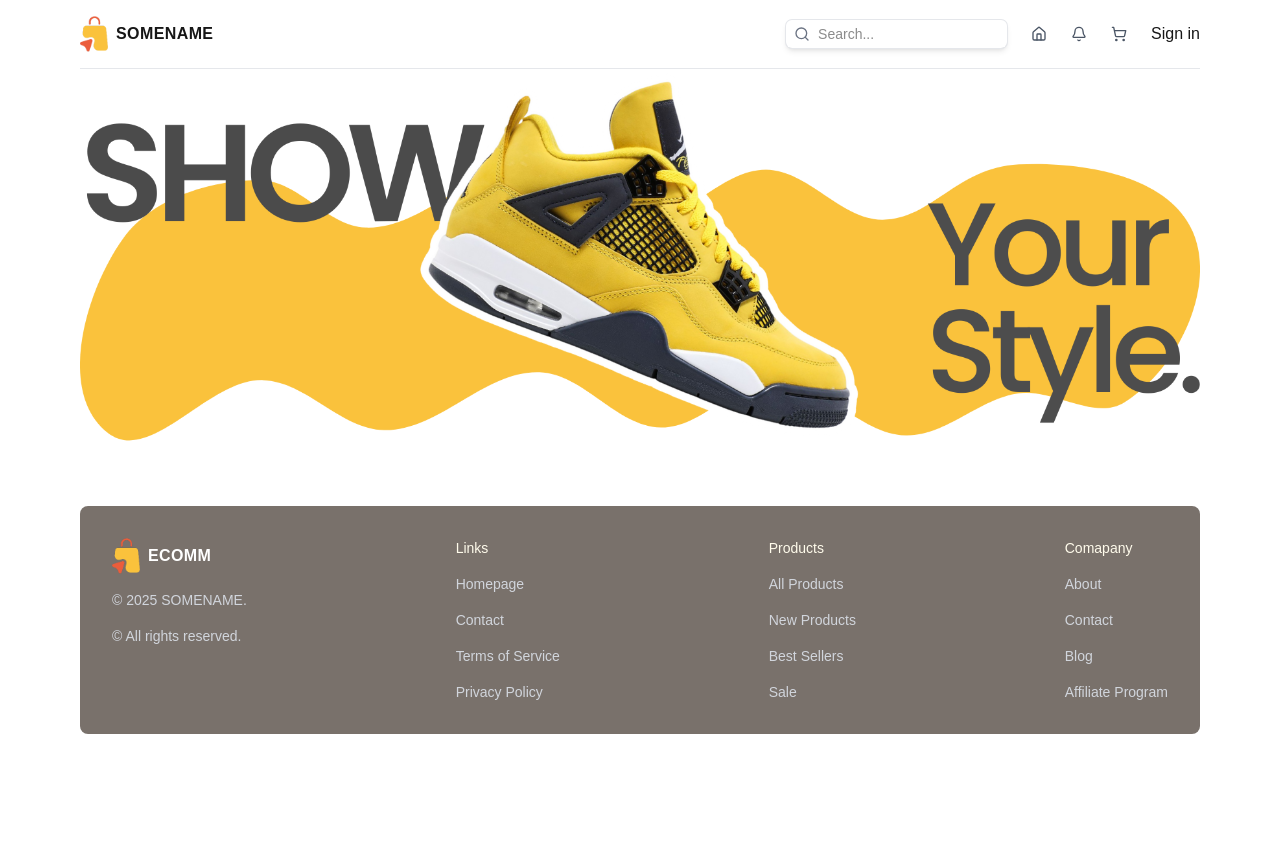
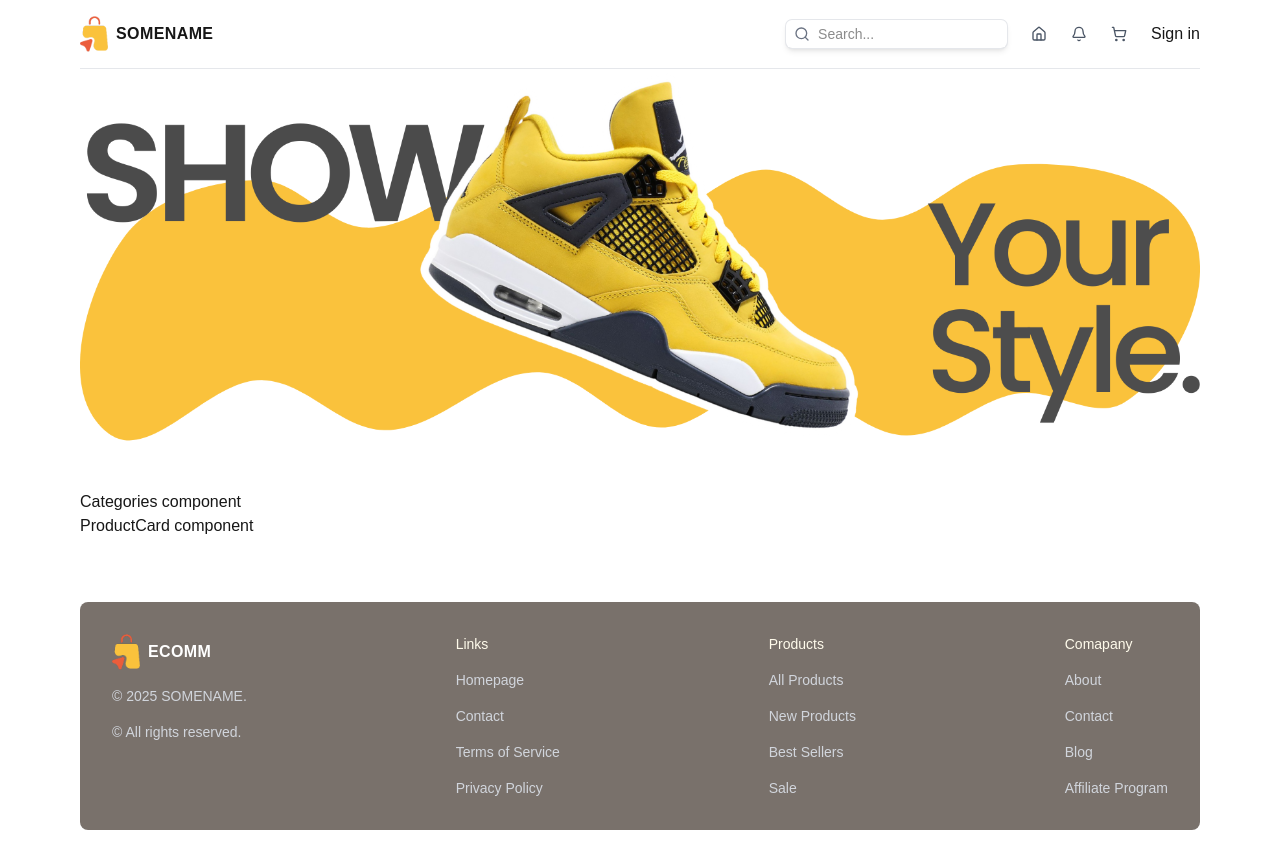
Before and after one commit to archinit/client-ecom, a Next.js app: page / in a window 1280 px wide. Before the commit the page ends 800 px from the top, so only its background shows below. Built offline with nearby package versions, Linux system fonts and the light colour scheme.

Commit message:
page updated

```diff
--- a/src/app/page.tsx
+++ b/src/app/page.tsx
@@ -1,3 +1,4 @@
+import { ProductList } from "@/components/ProductList";
 import Image from "next/image";
 
 export default function Home() {
@@ -6,6 +7,7 @@ export default function Home() {
       <div className="relative aspect-3/1 mb-12">
         <Image src="/featured.png" alt="Featured Product" fill/>
       </div>
+      <ProductList />
     </div>
   );
 }
```
